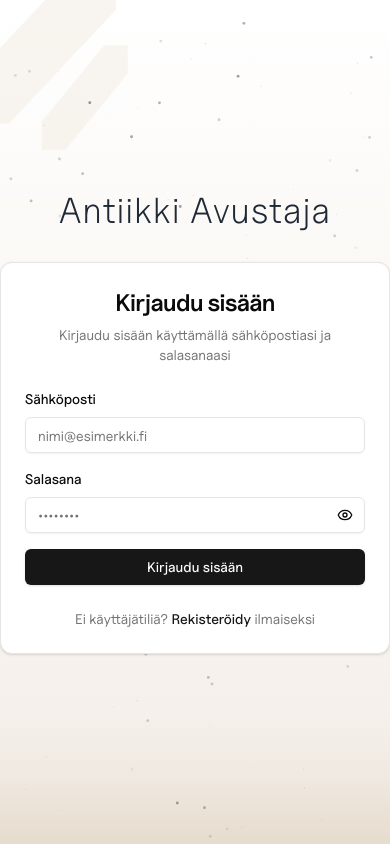
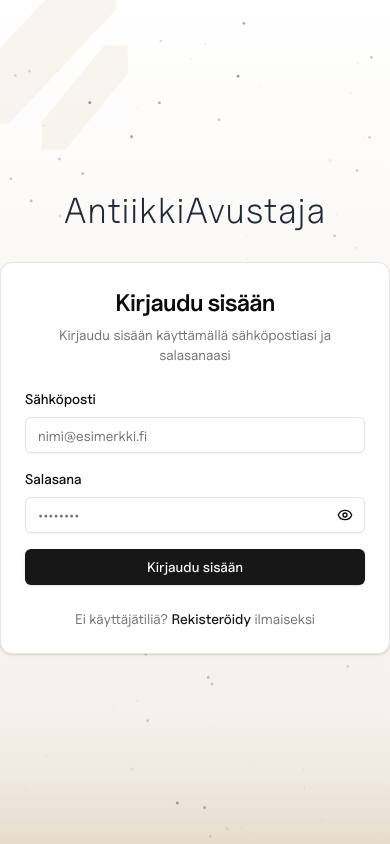
Before and after one commit to laguagu/riviera-vintage, a Next.js app: page /login in a window 390 px wide. Built offline with nearby package versions, Linux system fonts and the light colour scheme; no server answers.

Commit message:
chore:Bump version, style: name texts

```diff
--- a/app/(auth)/login/page.tsx
+++ b/app/(auth)/login/page.tsx
@@ -12,8 +12,8 @@ import {
 import { Input } from "@/components/ui/input";
 import Particles from "@/components/ui/particles";
 import Shapes from "@/public/shapes.svg";
+import { Loader2 } from "lucide-react";
 import { motion } from "motion/react";
-import { Loader2 } from "lucide-react";
 import Form from "next/form";
 import Image from "next/image";
 import Link from "next/link";
@@ -85,7 +85,7 @@ export default function Page() {
           vy={0.1}
         />
         <h1 className="text-4xl font-light mb-8 relative z-10 tracking-wide text-gray-800 dark:text-gray-100">
-          Antiikki Avustaja
+          AntiikkiAvustaja
         </h1>
         <Card className="w-full max-w-md relative ">
           <CardHeader>
--- a/app/layout.tsx
+++ b/app/layout.tsx
@@ -4,7 +4,7 @@ import { Toaster } from "sonner";
 import "./globals.css";
 
 export const metadata: Metadata = {
-  title: "Antiikki Avustaja | AI Chatbot",
+  title: "AntiikkiAvustaja | AI Chatbot",
   description:
     "Chatbot auttaa sinua löytämään tietoa ja vastauksia kysymyksiisi.",
 };
--- a/components/navbar.tsx
+++ b/components/navbar.tsx
@@ -19,7 +19,7 @@ export const NavbarClient = ({ session }: { session: Session | null }) => {
       <div className="flex flex-row gap-3 items-center">
         <History />
         <div className="text-[0.9375rem] dark:text-zinc-300 ml-1">
-          Antiikki avustaja
+          AntiikkiAvustaja
         </div>
       </div>
 
--- a/components/suggestion-alert.tsx
+++ b/components/suggestion-alert.tsx
@@ -57,15 +57,16 @@ const SuggestionAlert = () => {
 
   return (
     <Alert
-      className="mt-1 md:py-1.5 py-1 px-2 bg-zinc-50/50 dark:bg-zinc-900/50 border-zinc-200 dark:border-zinc-800 w-fit mx-auto "
+      className="mt-1 md:py-1.5 py-1 px-2 bg-zinc-50/90 dark:bg-zinc-900/50 border-zinc-200 dark:border-zinc-800 w-fit mx-auto"
       ref={alertRef}
     >
       <div className="flex items-center gap-1.5">
         <div ref={lightbulbRef} className="origin-center">
           <LightbulbIcon className="h-3 w-3 text-zinc-600 dark:text-zinc-400 flex-shrink-0" />
         </div>
-        <AlertDescription className="text-xs tracking-tight md:tracking-normal text-zinc-600 dark:text-zinc-300">
-          Voit esimerkiksi kysyä mikä liike myy 20-luvun antiikkia Helsingissä?
+        <AlertDescription className="text-xs tracking-tight md:tracking-normal text-zinc-600 dark:text-zinc-300 ">
+          Voit esimerkiksi kysyä: &quot;Mikä liike myy 20-luvun antiikkia
+          Helsingissä?&quot;
         </AlertDescription>
       </div>
     </Alert>
```
Also changed, not shown: 1 other file (tests, documents, lock files or other folders).
